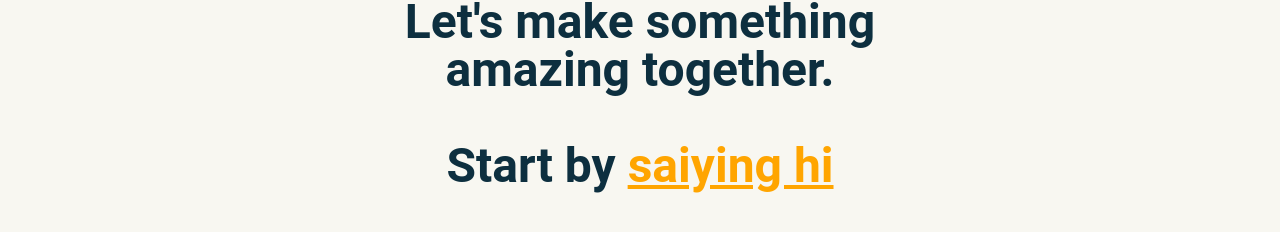
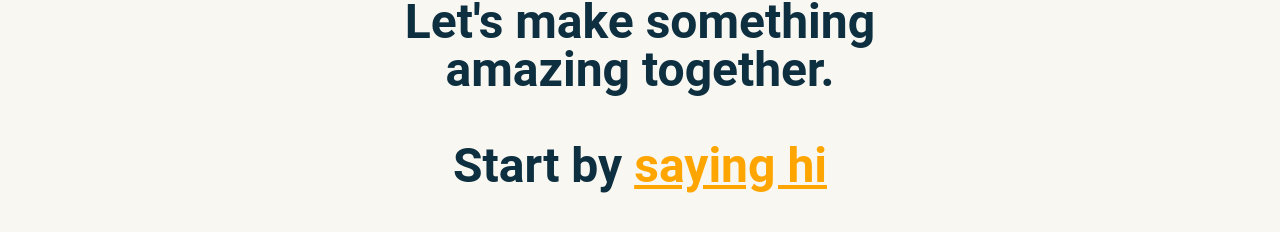
Before and after one commit to CuriNsco/portfolio, a React (Vite) app: page / in a window 1280 px wide. Shown: the part 4528-4760 px from the top of the page. Built offline with nearby package versions, Linux system fonts and the light colour scheme; what tailwindcss-animated would draw is missing.

Commit message:
correcion de letra en palabra del footer

```diff
--- a/src/components/Footer.jsx
+++ b/src/components/Footer.jsx
@@ -13,7 +13,7 @@ export const Footer = () => {
             </div>
 
             <div className='text-center mx-12 sm:col-start-1 sm:col-span-2 sm:text-start sm:mb-12 sm:ml-12'>
-                <span className={`sm:mt-20 sm:ml-12 ${styles.primaryText}`}>Start by <a href="mailto:curiagus99@gmail.com" className='text-[#ffa500] underline font-semibold' id='contact' >saiying hi</a></span>
+                <span className={`sm:mt-20 sm:ml-12 ${styles.primaryText}`}>Start by <a href="mailto:curiagus99@gmail.com" className='text-[#ffa500] underline font-semibold' id='contact' >saying hi</a></span>
             </div>
 
             <div className='invisible sm:visible sm:col-start-3 sm:row-start-1 sm:row-span-2 sm:mt-32 sm:ml-12'>
```
